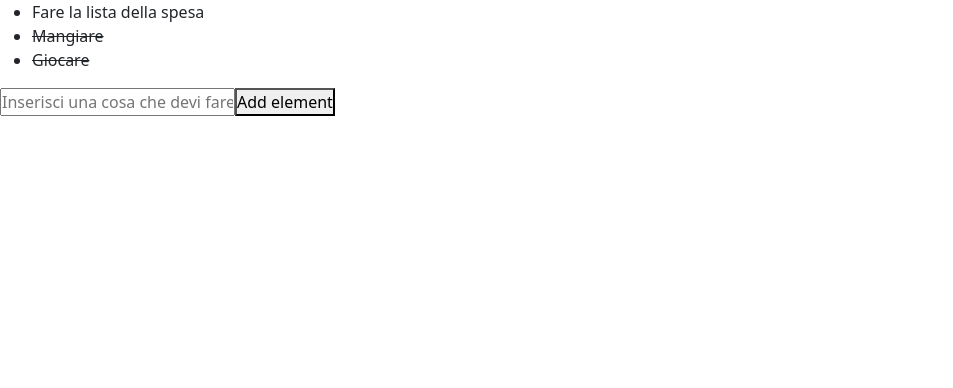
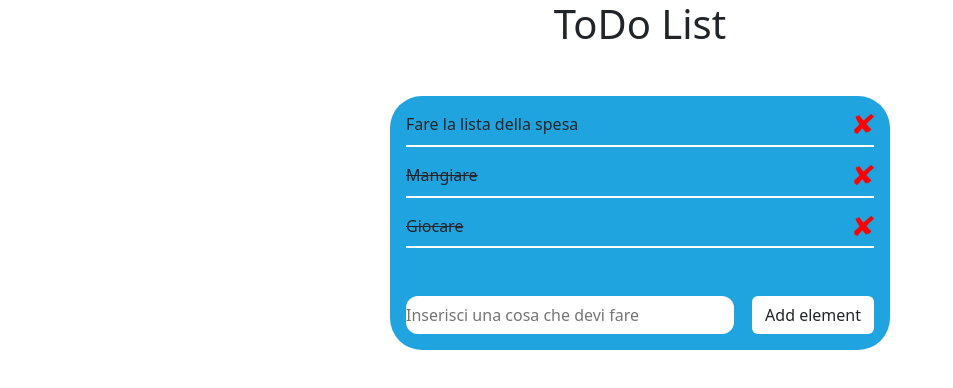
Before and after one commit to MarioSantoro/vue-todolist, a plain HTML site: page index.html in a window 1280 px wide. Shown: the whole page, without its empty margins (0-953 px from the left). Drawn offline with nearby package versions, Linux system fonts and the light colour scheme.

Commit message:
finish the ToDo exercise

```diff
--- a/index.html
+++ b/index.html
@@ -6,21 +6,31 @@
     <meta name="viewport" content="width=device-width, initial-scale=1.0">
     <title>Document</title>
 
+    <link rel="stylesheet" href="https://cdnjs.cloudflare.com/ajax/libs/font-awesome/6.4.0/css/all.min.css">
+
     <link rel="stylesheet" href="https://cdn.jsdelivr.net/npm/bootstrap@5.2.3/dist/css/bootstrap.min.css">
 
     <link rel="stylesheet" href="style.css">
 </head>
 <body>
   <script src="https://unpkg.com/vue@3/dist/vue.global.js"></script>
-    <main>
+  <header>
+    <h1 class="text-center mb-5">ToDo List</h1>
+  </header>
+    <main class="d-flex flex-column align-items-center">
         <div id="app">
-          <ul>
-            <li v-for="(TodoItem , index) in toDoList" :key="index" :class="toDoList[index].done === true ? 'done' : ''">
-              {{TodoItem.toDo}}
-            </li>
-          </ul>
-          <input type="text" placeholder="Inserisci una cosa che devi fare" v-model="textToDo">
-          <button @click="AddNewElement(textToDo)">Add element</button>
+          <div class="list-container">
+            <ul>
+                <li v-for="(TodoItem , index) in toDoList" @click="ToDoComplete(index)" class="mb-3 d-flex justify-content-between align-items-center" :class="toDoList[index].done === true ? 'done' : ''">
+                  {{TodoItem.toDo}}
+                  <img src="img/x.png" alt="" @click="RemoveItemList(index)">
+                </li>
+              </ul>
+              <div class="action mt-5 d-flex justify-content-between">
+                  <input type="text" placeholder="Inserisci una cosa che devi fare" v-model="textToDo" @keyup.enter="AddNewElement(textToDo)">
+                  <button @click="AddNewElement(textToDo)" class="btn  bg-white">Add element</button>
+              </div>
+          </div>
         </div>
     </main>
 
--- a/js/main.js
+++ b/js/main.js
@@ -24,11 +24,19 @@ createApp({
 
     methods : {
         AddNewElement(newElement){
-            this.toDoList.push({toDo : newElement , done : false});
-            this.textToDo = "";
+            if(this.textToDo !== ""){
+                this.toDoList.push({toDo : newElement , done : false});
+                this.textToDo = "";
+            }
         },
 
+        RemoveItemList(index){
+            this.toDoList.splice(index , 1);
+        },
 
+        ToDoComplete(index){
+            this.toDoList[index].done = !this.toDoList[index].done;
+        }
     }
 
 }).mount("#app");
--- a/style.css
+++ b/style.css
@@ -4,6 +4,40 @@
     box-sizing: border-box;
 }
 
+main{
+    height: 100vh;
+}
+div.list-container{
+    padding: 1rem;
+    background-color: rgb(32, 164, 224);
+    border-radius: 2rem;
+    width: 500px;
+}
+
+ul{
+    list-style-type: none;
+    padding: 0;
+}
+
+ul li{
+    border-bottom: 2px solid white;
+    padding-bottom: .55rem;
+    cursor: pointer;
+}
+
+input{
+    border: none;
+    border-radius: .75rem;
+    margin-right: .22rem;
+    width: calc(100% - 140px);
+}
+
 .done{
     text-decoration: line-through;
 }
+
+img{
+    width: 20px;
+    height: 20px;
+    cursor: pointer;
+}
```
Also changed, not shown: img/x.png (added).
